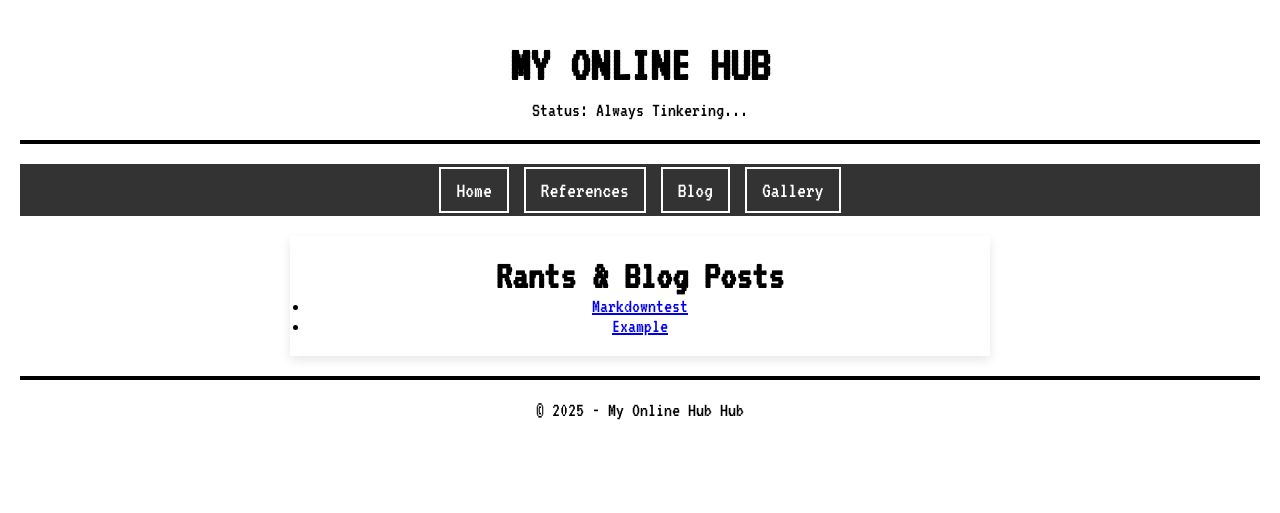
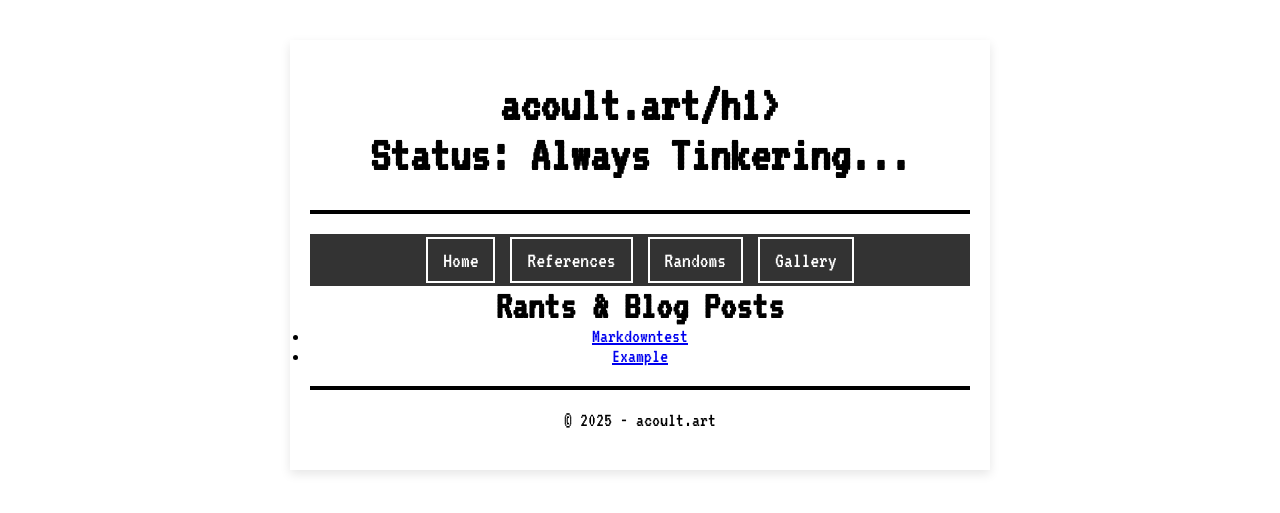
Before and after one commit to a-842/website, a Flask app: page /blog in a window 1280 px wide. Shown: the top 513 px of the page. Run offline with Flask 3, Linux system fonts and the light colour scheme; some libraries are stand-ins or nearby versions.

Commit message:
Uadd nain<>

```diff
--- a/templates/base.html
+++ b/templates/base.html
@@ -3,12 +3,13 @@
 <head>
     <meta charset="UTF-8">
     <meta name="viewport" content="width=device-width, initial-scale=1.0">
-    <title>{% block title %}My Retro Hub{% endblock %}</title>
+    <title>{% block title %}acoult.art{% endblock %}</title>
     <link rel="stylesheet" href="{{ url_for('static', filename='style.css') }}">
 </head>
 <body>
+    <main>
         <header>
-        <h1>MY ONLINE HUB</h1>
+            <h1>acoult.art/h1>
             <p>Status: Always Tinkering...</p>
         </header>
 
@@ -16,17 +17,18 @@
             <ul>
                 <li><a href="{{ url_for('home') }}">Home</a></li>
                 <li><a href="{{ url_for('references') }}">References</a></li>
-            <li><a href="{{ url_for('blogs') }}">Blog</a></li>
+                <li><a href="{{ url_for('randoms') }}">Randoms</a></li>
                 <li><a href="{{ url_for('gallery') }}">Gallery</a></li>
             </ul>
         </nav>
 
-    <main>
+        <content>
             {% block content %}{% endblock %}
-    </main>
+        </content>
 
         <footer>
-        <p>&copy; 2025 - My Online Hub Hub</p>
+            <p>&copy; 2025 - acoult.art</p>
         </footer>
+    </main>
 </body>
 </html>
```
Lines whose indentation alone changed are shown as unchanged.
